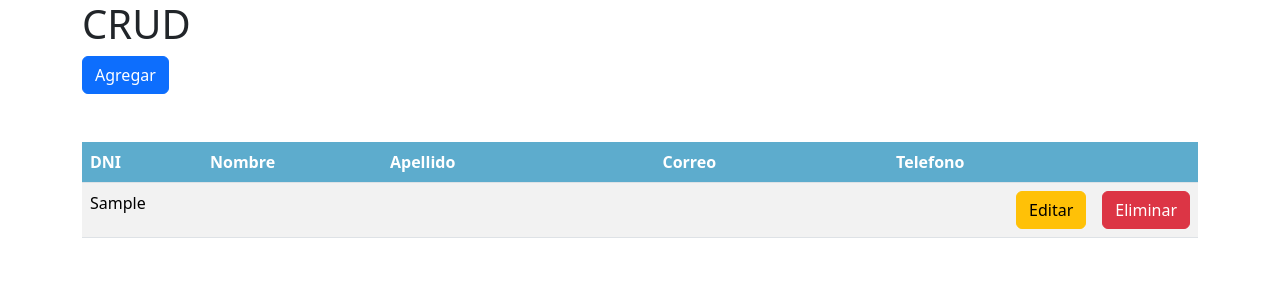
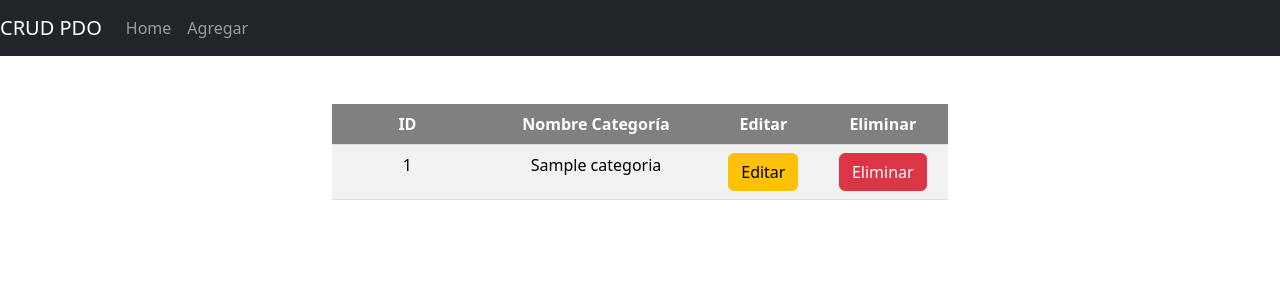
Before and after one commit to MiguelHidalgoCastro/CRUDPDO, a PHP site: page / in a window 1280 px wide. Shown: the top 300 px of the page. Run offline with PHP 8.4, Linux system fonts and the light colour scheme; tables that the repository leaves empty or names only in its code hold one stand-in row (values such as "Sample post"); data that the repository does not hold is empty.

Commit message:
listar categorias

```diff
--- a/conexion/conexion.php
+++ b/conexion/conexion.php
@@ -3,9 +3,8 @@ class Conexion
 {
     public static function Conectar()
     {
-        $pdo = new PDO('mysql:host=localhost;dbname=pruebas;charset=utf8', 'root', '');
+        $pdo = new PDO('mysql:host=2daw.esvirgua.com;dbname=user2daw_BD1-06;charset=utf8', 'user2daw_06', '6F.Z@GPTwB!s');
         $pdo->setAttribute(PDO::ATTR_ERRMODE, PDO::ERRMODE_EXCEPTION);
         return $pdo;
     }
-
 }
--- a/controlador/controladorcliente.php
+++ b/controlador/controladorcategoria.php
@@ -1,20 +1,20 @@
 <?php
-require_once 'modelo/cliente.php';
+require_once 'modelo/categoria.php';
 
 
-class ControladorCliente
+class ControladorCategoria
 {
 
     private $modelo;
 
     public function __construct()
     {
-        $this->modelo = new Cliente();
+        $this->modelo = new Categoria();
     }
 
     public function Index()
     {
         require_once 'vista/header.php';
-        require_once 'vista/cliente/cliente.php';
+        require_once 'vista/categoria/categoria.php';
     }
 }
--- a/index.php
+++ b/index.php
@@ -1,7 +1,7 @@
 <?php
 require_once 'conexion/conexion.php';
 
-$controller = 'cliente';
+$controller = 'categoria';
 
 if (!isset($_REQUEST['c'])) {
     require_once "controlador/controlador$controller.php";
--- a/modelo/cliente.php
+++ b/modelo/categoria.php
@@ -1,15 +1,11 @@
 <?php
 
-class Cliente
+class Categoria
 {
+
     private $conexionPDO;
-
     public $id;
-    public $dni;
     public $Nombre;
-    public $Apellido;
-    public $Correo;
-    public $Telefono;
 
     public function __construct()
     {
@@ -23,7 +19,7 @@ class Cliente
     public function Listar()
     {
         try {
-            $consulta = $this->conexionPDO->prepare("SELECT * FROM cliente");
+            $consulta = $this->conexionPDO->prepare("SELECT * FROM categorias");
             $consulta->execute();
 
             return $consulta->fetchAll(PDO::FETCH_OBJ);
--- /dev/null
+++ b/vista/categoria/categoria.php
@@ -0,0 +1,47 @@
+<nav class="navbar navbar-dark bg-dark navbar-expand-lg mb-5">
+    <a class="navbar-brand" href="#">CRUD PDO</a>
+    <button class="navbar-toggler" type="button" data-toggle="collapse" data-target="#navbarSupportedContent" aria-controls="navbarSupportedContent" aria-expanded="false" aria-label="Toggle navigation">
+        <span class="navbar-toggler-icon"></span>
+    </button>
+
+    <div class="collapse navbar-collapse" id="navbarSupportedContent">
+        <ul class="navbar-nav mr-auto">
+            <li class="nav-item active">
+                <a class="nav-link" href="../index.php">Home</a>
+            </li>
+            <li class="nav-item">
+                <a class="nav-link" href="?c=categoria&a=Crud">Agregar</a>
+            </li>
+        </ul>
+    </div>
+</nav>
+
+<div class="container box col-6">
+    <table class="table  table-striped table-hover text-center " id="tabla">
+        <thead>
+            <tr>
+                <th style="width:120px; background-color:gray; color:white">ID</th>
+                <th style="width:180px; background-color:gray; color:white">Nombre Categoría</th>
+                <th style="width:60px; background-color:gray; color:white">Editar</th>
+                <th style="width:60px; background-color:gray; color:white">Eliminar</th>
+            </tr>
+        </thead>
+        <tbody>
+            <?php foreach ($this->modelo->Listar() as $r) : ?>
+                <tr>
+                    <td><?php echo $r->id; ?></td>
+                    <td><?php echo $r->nombre; ?></td>
+                    <td>
+                        <a class="btn btn-warning" href="?c=categoria&a=Crud&id=<?php echo $r->id; ?>">Editar</a>
+                    </td>
+                    <td>
+                        <a class="btn btn-danger" onclick="javascript:return confirm('¿Seguro de eliminar este registro?');" href="?c=categoria&a=Eliminar&id=<?php echo $r->id; ?>">Eliminar</a>
+                    </td>
+                </tr>
+            <?php endforeach; ?>
+        </tbody>
+    </table>
+
+    </body>
+
+    </html>
--- a/vista/cliente/cliente.php
+++ /dev/null
@@ -1,38 +0,0 @@
-<h1 class="page-header">CRUD</h1>
-<a class="btn btn-primary pull-right" href="?c=cliente&a=Crud">Agregar</a>
-<br><br><br>
-
-<table class="table  table-striped  table-hover" id="tabla">
-    <thead>
-        <tr>
-            <th style="width:120px; background-color: #5DACCD; color:#fff">DNI</th>
-            <th style="width:180px; background-color: #5DACCD; color:#fff">Nombre</th>
-            <th style=" background-color: #5DACCD; color:#fff">Apellido</th>
-            <th style=" background-color: #5DACCD; color:#fff">Correo</th>
-            <th style="width:120px; background-color: #5DACCD; color:#fff">Telefono</th>
-            <th style="width:60px; background-color: #5DACCD; color:#fff"></th>
-            <th style="width:60px; background-color: #5DACCD; color:#fff"></th>
-        </tr>
-    </thead>
-    <tbody>
-        <?php foreach ($this->modelo->Listar() as $r) : ?>
-            <tr>
-                <td><?php echo $r->dni; ?></td>
-                <td><?php echo $r->Nombre; ?></td>
-                <td><?php echo $r->Apellido; ?></td>
-                <td><?php echo $r->Correo; ?></td>
-                <td><?php echo $r->Telefono; ?></td>
-                <td>
-                    <a class="btn btn-warning" href="?c=cliente&a=Crud&id=<?php echo $r->id; ?>">Editar</a>
-                </td>
-                <td>
-                    <a class="btn btn-danger" onclick="javascript:return confirm('¿Seguro de eliminar este registro?');" href="?c=cliente&a=Eliminar&id=<?php echo $r->id; ?>">Eliminar</a>
-                </td>
-            </tr>
-        <?php endforeach; ?>
-    </tbody>
-</table>
-
-</body>
-
-</html>
--- a/vista/header.php
+++ b/vista/header.php
@@ -6,9 +6,8 @@
     <meta http-equiv="X-UA-Compatible" content="IE=edge">
     <meta name="viewport" content="width=device-width, initial-scale=1.0">
     <link href="https://cdn.jsdelivr.net/npm/bootstrap@5.3.0-alpha1/dist/css/bootstrap.min.css" rel="stylesheet" integrity="sha384-GLhlTQ8iRABdZLl6O3oVMWSktQOp6b7In1Zl3/Jr59b6EGGoI1aFkw7cmDA6j6gD" crossorigin="anonymous">
-    <link rel="stylesheet" href="css/styles.css">
+    <link rel="stylesheet" href="../vista/css/styles.css">
     <title>CRUD PDO</title>
 </head>
 
 <body>
-    <div class="container box">
```
Also changed, not shown: vista/css/styles.css (line endings or trailing spaces).
